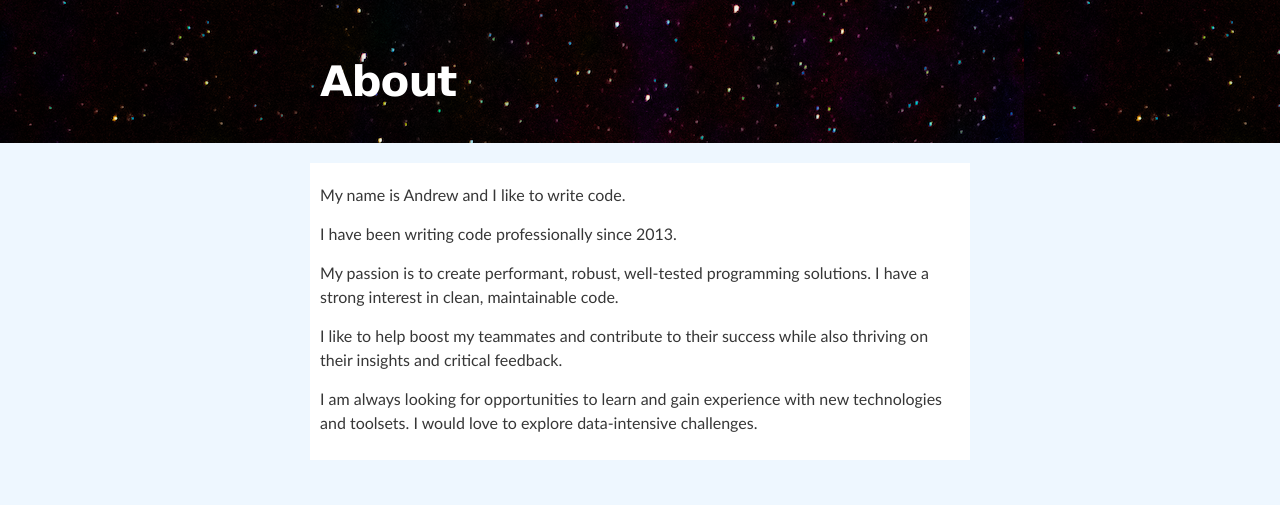
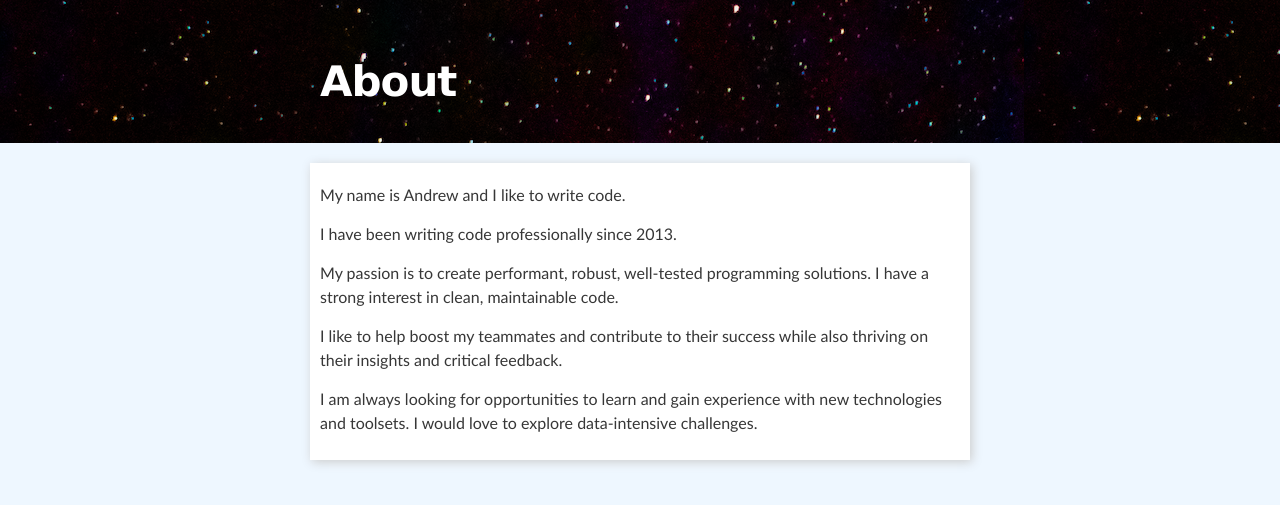
Before and after one commit to Onjrew/Onjrew.github.io, a Jekyll site: the page built from index.md, in a window 1280 px wide. Shown: the top 505 px of the page. Built offline with Jekyll 4.4.1, drawn with Linux system fonts in a browser that asks for light colours.

Commit message:
Added small shadow to main_content CSS.

```diff
--- a/stylesheets/stylesheet.css
+++ b/stylesheets/stylesheet.css
@@ -289,7 +289,6 @@ Full-Width Styles
 }
 
 #main_content_wrap {
-    background: #eef7ff;
 }
 
 #main_content {
@@ -297,6 +296,7 @@ Full-Width Styles
     background: #fff;
     margin-top: 20px;
     margin-bottom: 20px;
+    box-shadow: 2px 2px 10px #ccc;
 }
 
 #footer_wrap {
```
